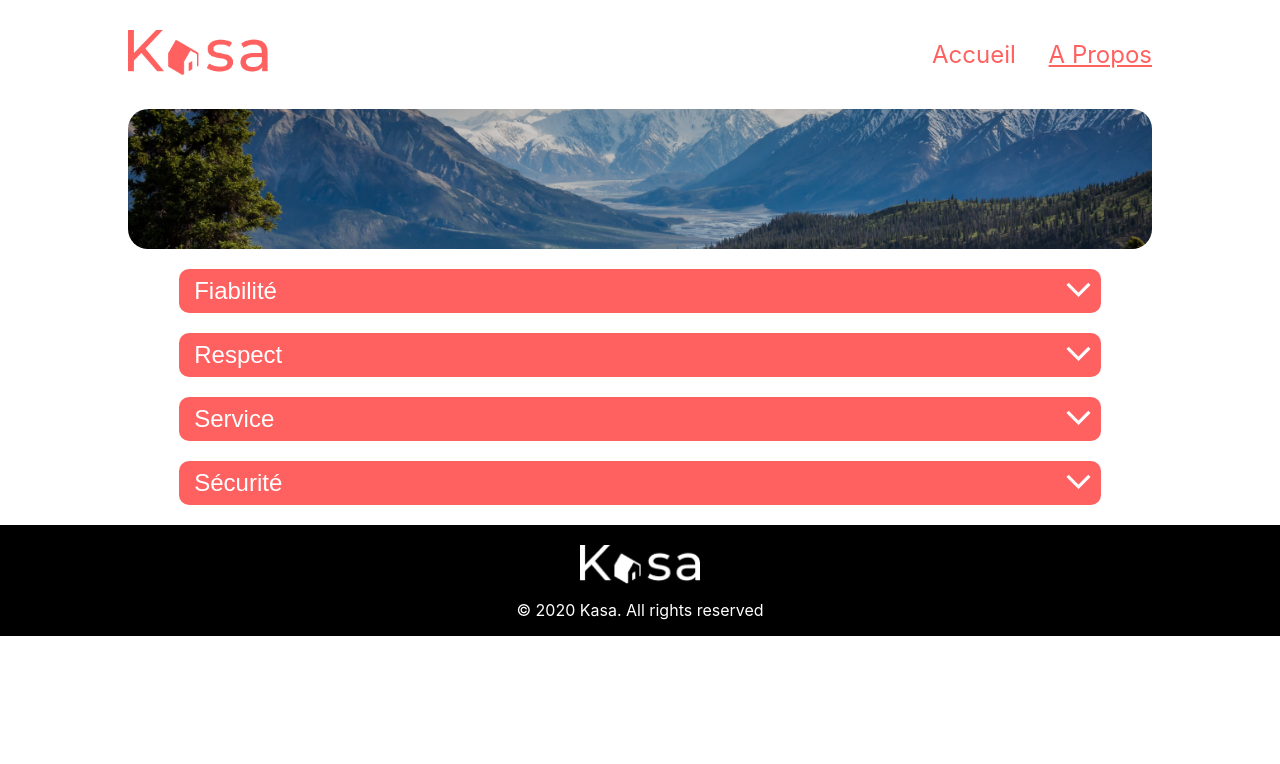
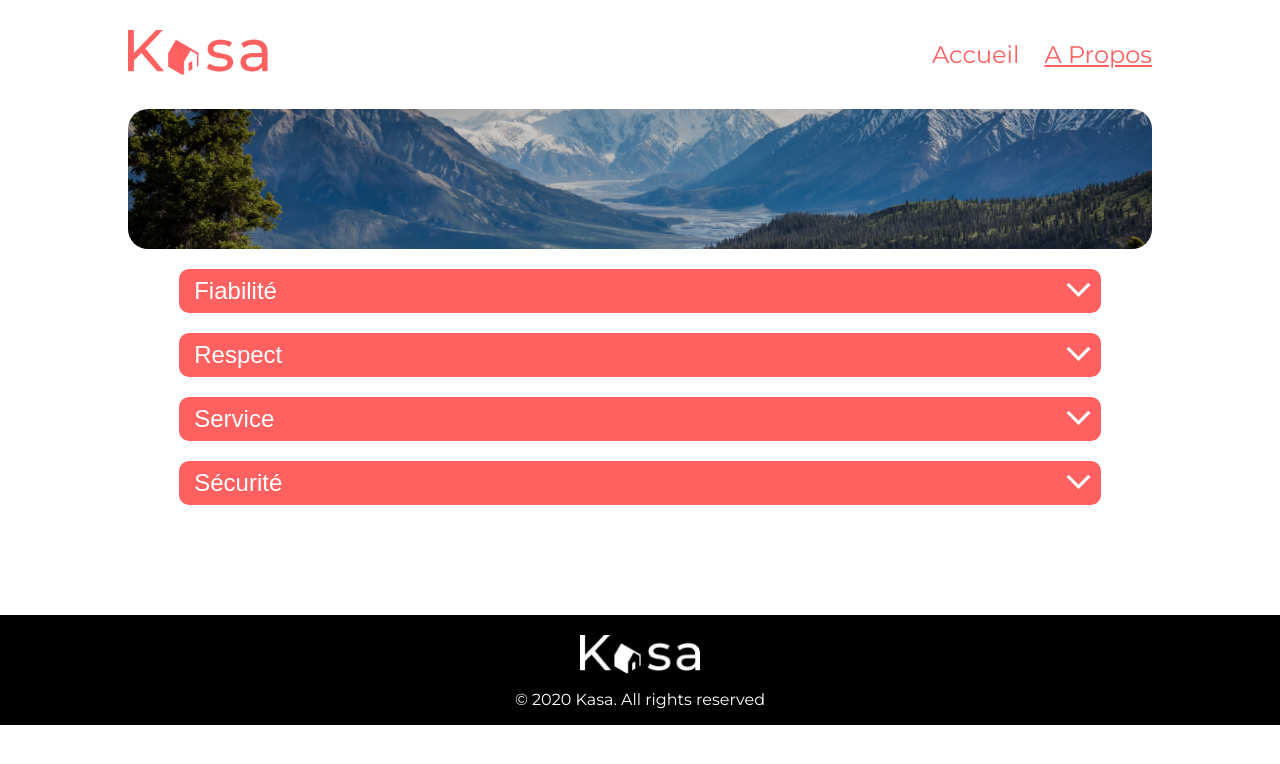
Before and after one commit to hermed1/Kasa, a React (Create React App) app: page /apropos in a window 1280 px wide. Shown: the top 764 px of the page. Built offline with nearby package versions, Linux system fonts and the light colour scheme.

Commit message:
added font

```diff
--- a/public/index.html
+++ b/public/index.html
@@ -1,5 +1,5 @@
 <!DOCTYPE html>
-<html lang="en">
+<html lang="fr">
   <head>
     <meta charset="utf-8" />
     <link rel="icon" href="%PUBLIC_URL%/favicon.ico" />
@@ -24,7 +24,13 @@
       work correctly both with client-side routing and a non-root public URL.
       Learn how to configure a non-root public URL by running `npm run build`.
     -->
-    <title>React App</title>
+    <link rel="preconnect" href="https://fonts.googleapis.com" />
+    <link rel="preconnect" href="https://fonts.gstatic.com" crossorigin />
+    <link
+      href="https://fonts.googleapis.com/css2?family=Montserrat:ital,wght@0,400;0,500;0,600;0,700;1,800&display=swap"
+      rel="stylesheet"
+    />
+    <title>Kasa</title>
   </head>
   <body>
     <noscript>You need to enable JavaScript to run this app.</noscript>
--- a/src/App.css
+++ /dev/null
@@ -1,38 +0,0 @@
-.App {
-  text-align: center;
-}
-
-.App-logo {
-  height: 40vmin;
-  pointer-events: none;
-}
-
-@media (prefers-reduced-motion: no-preference) {
-  .App-logo {
-    animation: App-logo-spin infinite 20s linear;
-  }
-}
-
-.App-header {
-  background-color: #282c34;
-  min-height: 100vh;
-  display: flex;
-  flex-direction: column;
-  align-items: center;
-  justify-content: center;
-  font-size: calc(10px + 2vmin);
-  color: white;
-}
-
-.App-link {
-  color: #61dafb;
-}
-
-@keyframes App-logo-spin {
-  from {
-    transform: rotate(0deg);
-  }
-  to {
-    transform: rotate(360deg);
-  }
-}
--- a/src/App.jsx
+++ b/src/App.jsx
@@ -1,4 +1,3 @@
-import './App.css';
 import { BrowserRouter, Route, Routes } from 'react-router-dom';
 import Header from './components/header/Header';
 import Footer from './components/footer/Footer';
--- a/src/index.css
+++ b/src/index.css
@@ -1,13 +1,4 @@
 body {
   margin: 0;
-  font-family: -apple-system, BlinkMacSystemFont, 'Segoe UI', 'Roboto', 'Oxygen',
-    'Ubuntu', 'Cantarell', 'Fira Sans', 'Droid Sans', 'Helvetica Neue',
-    sans-serif;
-  -webkit-font-smoothing: antialiased;
-  -moz-osx-font-smoothing: grayscale;
+  font-family: 'Montserrat';
 }
-
-code {
-  font-family: source-code-pro, Menlo, Monaco, Consolas, 'Courier New',
-    monospace;
-}
--- a/src/pages/aPropos/APropos.css
+++ b/src/pages/aPropos/APropos.css
@@ -3,6 +3,7 @@
   display: flex;
   flex-direction: column;
   align-items: center;
+  margin-bottom: 90px;
 }
 @media screen and (max-width: 768px) {
   .Apropos {
--- a/src/pages/aPropos/APropos.scss
+++ b/src/pages/aPropos/APropos.scss
@@ -3,6 +3,7 @@
   display: flex;
   flex-direction: column;
   align-items: center;
+  margin-bottom: 90px;
   @media screen and (max-width: 768px) {
     padding: 0 20px;
   }
```
Also changed, not shown: 1 other file (tests, documents, lock files or other folders).
